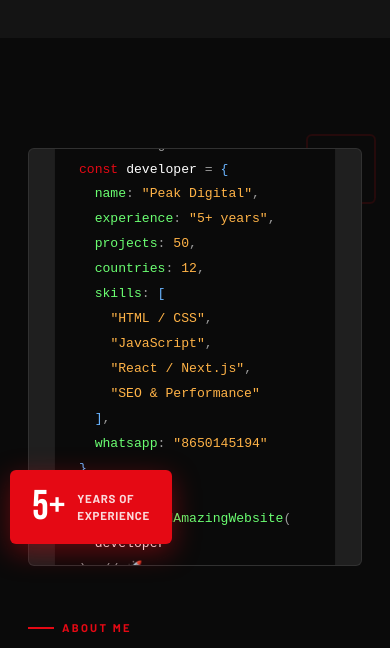
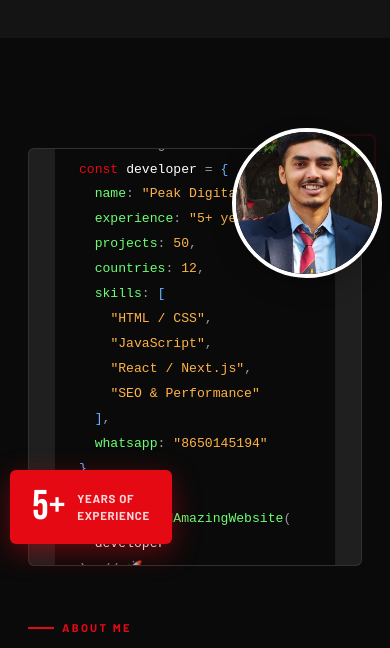
Before and after one commit to heyrAhoul/portfolio, a plain HTML site: page public/index.html in a window 390 px wide. Shown: the part 5640-6288 px from the top of the page. Drawn offline with Linux system fonts and the light colour scheme.

Commit message:
Added white border around profile image

```diff
--- a/public/index.html
+++ b/public/index.html
@@ -8,6 +8,7 @@
 <link rel="preconnect" href="https://fonts.googleapis.com"/>
 <link rel="preconnect" href="https://fonts.gstatic.com" crossorigin/>
 <link href="https://fonts.googleapis.com/css2?family=Bebas+Neue&family=Barlow:ital,wght@0,300;0,400;0,500;0,600;0,700;0,800;1,400&display=swap" rel="stylesheet"/>
+<link rel="stylesheet" href="./style.css">
 <style>
 /* ─── RESET ─── */
 *,*::before,*::after{box-sizing:border-box;margin:0;padding:0}
@@ -625,6 +626,7 @@
     <div class="about-grid">
 
       <div class="about-img-wrap reveal">
+        <img src="./myimage.jpg" alt="Profile" class="corner-image">
         <div class="about-deco" aria-hidden="true"></div>
         <div class="about-visual-box">
           <!-- Pure CSS code block visual — no image dependency -->
--- a/public/style.css
+++ b/public/style.css
@@ -0,0 +1,25 @@
+.about-img-wrap {
+  position: relative;
+}
+
+.corner-image {
+  position: absolute;
+  top: -40px;
+  right: -40px;
+  width: 160px;
+  height: 160px;
+  border-radius: 50%;
+  object-fit: cover;
+  box-shadow: 0 10px 25px rgba(0,0,0,0.2);
+  z-index: 50;
+
+  border: 4px solid #ffffff;   /* ← ADD THIS LINE */
+}
+@media (max-width: 768px) {
+  .corner-image {
+    width: 150px;
+    height: 150px;
+    top: -20px;
+    right: -20px;
+  }
+}
```
Also changed, not shown: public/myimage.jpg (added).
